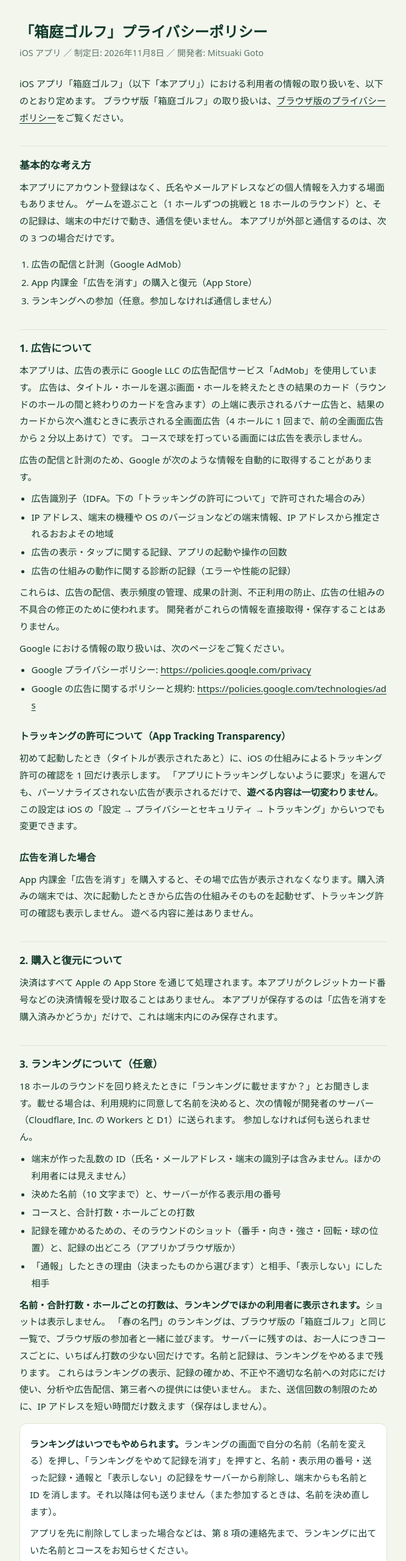
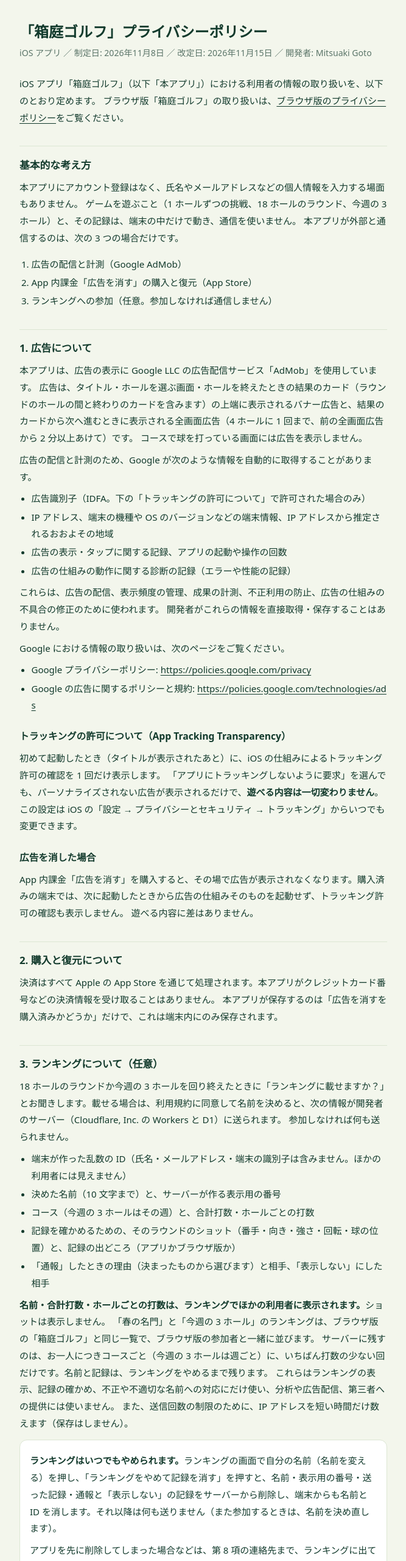
Before and after one commit to KumaoGoto/hakoniwagolf-site, a plain HTML site: page privacy.html in a window 1280 px wide. Shown: the top 2560 px of the page at 61% size, without its empty margins (306-973 px from the left). Drawn offline with Linux system fonts and the light colour scheme.

Commit message:
今週の 3 ホールに合わせてプライバシーポリシー（改定 2026年11月15日）とサポートを直した

```diff
--- a/privacy.html
+++ b/privacy.html
@@ -31,14 +31,14 @@
 <div class="wrap">
 
 <h1>「箱庭ゴルフ」プライバシーポリシー</h1>
-<p class="meta">iOS アプリ ／ 制定日: 2026年11月8日 ／ 開発者: Mitsuaki Goto</p>
+<p class="meta">iOS アプリ ／ 制定日: 2026年11月8日 ／ 改定日: 2026年11月15日 ／ 開発者: Mitsuaki Goto</p>
 
 <p>iOS アプリ「箱庭ゴルフ」（以下「本アプリ」）における利用者の情報の取り扱いを、以下のとおり定めます。
 ブラウザ版「箱庭ゴルフ」の取り扱いは、<a href="https://hakoniwagolf.kumao.app/privacy.html">ブラウザ版のプライバシーポリシー</a>をご覧ください。</p>
 
 <h2>基本的な考え方</h2>
 <p>本アプリにアカウント登録はなく、氏名やメールアドレスなどの個人情報を入力する場面もありません。
-ゲームを遊ぶこと（1 ホールずつの挑戦と 18 ホールのラウンド）と、その記録は、端末の中だけで動き、通信を使いません。
+ゲームを遊ぶこと（1 ホールずつの挑戦、18 ホールのラウンド、今週の 3 ホール）と、その記録は、端末の中だけで動き、通信を使いません。
 本アプリが外部と通信するのは、次の 3 つの場合だけです。</p>
 <ol>
   <li>広告の配信と計測（Google AdMob）</li>
@@ -79,18 +79,18 @@
 本アプリが保存するのは「広告を消すを購入済みかどうか」だけで、これは端末内にのみ保存されます。</p>
 
 <h2>3. ランキングについて（任意）</h2>
-<p>18 ホールのラウンドを回り終えたときに「ランキングに載せますか？」とお聞きします。載せる場合は、利用規約に同意して名前を決めると、次の情報が開発者のサーバー（Cloudflare, Inc. の Workers と D1）に送られます。
+<p>18 ホールのラウンドか今週の 3 ホールを回り終えたときに「ランキングに載せますか？」とお聞きします。載せる場合は、利用規約に同意して名前を決めると、次の情報が開発者のサーバー（Cloudflare, Inc. の Workers と D1）に送られます。
 参加しなければ何も送られません。</p>
 <ul>
   <li>端末が作った乱数の ID（氏名・メールアドレス・端末の識別子は含みません。ほかの利用者には見えません）</li>
   <li>決めた名前（10 文字まで）と、サーバーが作る表示用の番号</li>
-  <li>コースと、合計打数・ホールごとの打数</li>
+  <li>コース（今週の 3 ホールはその週）と、合計打数・ホールごとの打数</li>
   <li>記録を確かめるための、そのラウンドのショット（番手・向き・強さ・回転・球の位置）と、記録の出どころ（アプリかブラウザ版か）</li>
   <li>「通報」したときの理由（決まったものから選びます）と相手、「表示しない」にした相手</li>
 </ul>
 <p><strong>名前・合計打数・ホールごとの打数は、ランキングでほかの利用者に表示されます。</strong>ショットは表示しません。
-「春の名門」のランキングは、ブラウザ版の「箱庭ゴルフ」と同じ一覧で、ブラウザ版の参加者と一緒に並びます。
-サーバーに残すのは、お一人につきコースごとに、いちばん打数の少ない回だけです。名前と記録は、ランキングをやめるまで残ります。
+「春の名門」と「今週の 3 ホール」のランキングは、ブラウザ版の「箱庭ゴルフ」と同じ一覧で、ブラウザ版の参加者と一緒に並びます。
+サーバーに残すのは、お一人につきコースごと（今週の 3 ホールは週ごと）に、いちばん打数の少ない回だけです。名前と記録は、ランキングをやめるまで残ります。
 これらはランキングの表示、記録の確かめ、不正や不適切な名前への対応にだけ使い、分析や広告配信、第三者への提供には使いません。
 また、送信回数の制限のために、IP アドレスを短い時間だけ数えます（保存はしません）。</p>
 <div class="box">
@@ -105,7 +105,7 @@
 アプリを削除すると消えます。</p>
 <ul>
   <li>ホールごとの自己ベストの打数、合格と金の印</li>
-  <li>18 ホールのラウンドの途中の記録と、コースごとのいちばん良い合計打数</li>
+  <li>18 ホールのラウンドと今週の 3 ホールの途中の記録と、いちばん良い合計打数（コースごと・今週の 3 ホールはその週）</li>
   <li>効果音と曲・触覚（振動）の設定</li>
   <li>ランキングの名前・ID・表示用の番号と、送れなかった記録の控え</li>
   <li>「広告を消す」の購入状態</li>
```
Also changed, not shown: index.html (+4 -4 lines).
